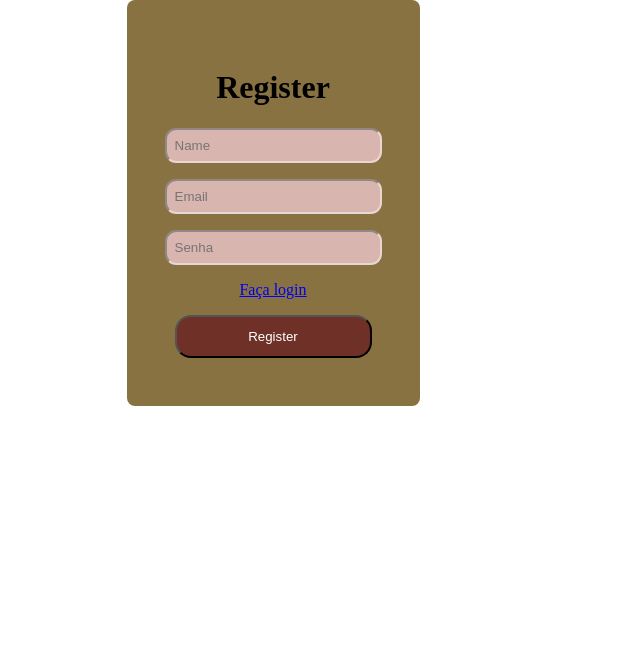
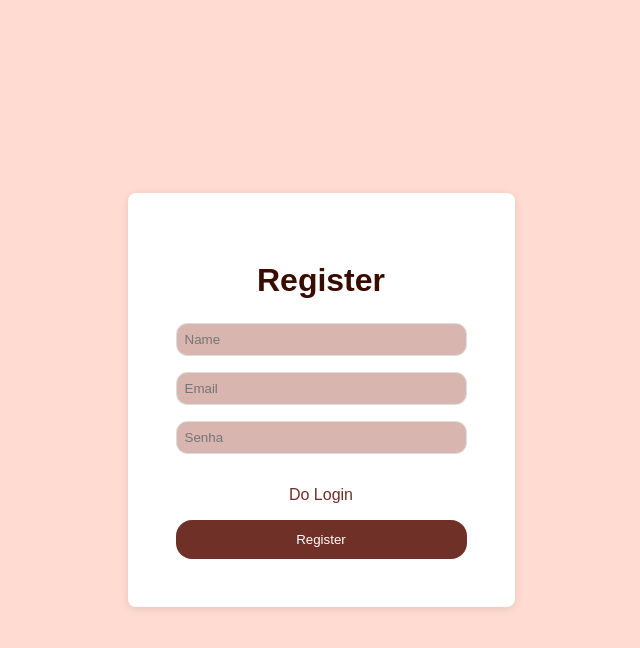
Before and after one commit to cwesly/front-end, a React (Vite) app: page /register in a window 1280 px wide. Shown: the top 648 px of the page, without its empty margins (367-1007 px from the left). Built offline with nearby package versions, Linux system fonts and the light colour scheme; no server answers.

Commit message:
style: create register style

```diff
--- a/src/pages/register/register.css
+++ b/src/pages/register/register.css
@@ -1,34 +1,74 @@
 body {
+  font-family: Arial, sans-serif;
+  background-color: #ffdbd1;
+  display: flex;
+  justify-content: center;
+  align-items: center;
+  height: 100vh;
+  margin: 0;
   background-size: cover;
   background-position: center;
   background-repeat: no-repeat;
   background-attachment: fixed;
-  display: flex;
-  align-items: center;
-  justify-content: center;
-  height: 100%;
-  margin: 0;
 }
 
 .registerForm {
-  background-color: #887242;
-  align-content: center;
-  align-items: center;
+  background-color: #ffffff;
+  padding: 3rem;
+  border-radius: 0.5rem;
+  box-shadow: 0 2px 10px rgba(0, 0, 0, 0.1);
   display: flex;
   flex-direction: column;
-  padding: 3rem;
-  border-radius: 0.5rem;
+  align-items: center;
+  max-width: 400px;
+  width: 100%;
 }
 
-input {
+.registerForm h1 {
+  color: #3a0b01;
+  margin-bottom: 1.5rem;
+}
+
+.input-field {
   background-color: #d9b5af;
   border-color: #e8d6d3;
   border-radius: 0.7rem;
-  color: #ffffff;
+  color: #3a0b01;
+  padding: 0.5rem;
+  margin-bottom: 1rem;
+  width: 100%;
+  border: 1px solid #ddd;
+  box-sizing: border-box;
+}
+
+.input-field:focus {
+  border-color: #8f4c37;
+  outline: none;
+  box-shadow: 0 0 5px rgba(143, 76, 55, 0.5);
 }
 
 button {
   background-color: #6e3027;
   border-radius: 1rem;
   color: #ffffff;
+  padding: 0.75rem 1.5rem;
+  cursor: pointer;
+  margin-top: 1rem;
+  width: 100%;
+  transition: background-color 0.3s ease;
+  border: none;
 }
+
+button:hover {
+  background-color: #5a251d;
+}
+
+.registerForm a {
+  color: #6e3027;
+  margin-top: 1rem;
+  text-decoration: none;
+}
+
+.registerForm a:hover {
+  text-decoration: underline;
+}
--- a/src/pages/register/register.tsx
+++ b/src/pages/register/register.tsx
@@ -17,21 +17,29 @@ const Register = () => {
   return (
     <div className="registerForm">
       <h1>Register</h1>
-      <Input placeholder="Name" type="text" setValue={setName} value={name} />
+      <Input
+        placeholder="Name"
+        type="text"
+        setValue={setName}
+        value={name}
+        className="input-field"
+      />
       <Input
         placeholder="Email"
         type="email"
         setValue={setEmail}
         value={email}
+        className="input-field"
       />
       <Input
         type="password"
         placeholder="Senha"
         setValue={setPassword}
         value={password}
+        className="input-field"
       />
-      <a href="/">Faça login</a>
-      <Button title="Register" onClick={handleSubmit} />
+      <a href="/">Do Login</a>
+      <Button title="Register" onClick={handleSubmit} className="button" />
     </div>
   );
 };
```
